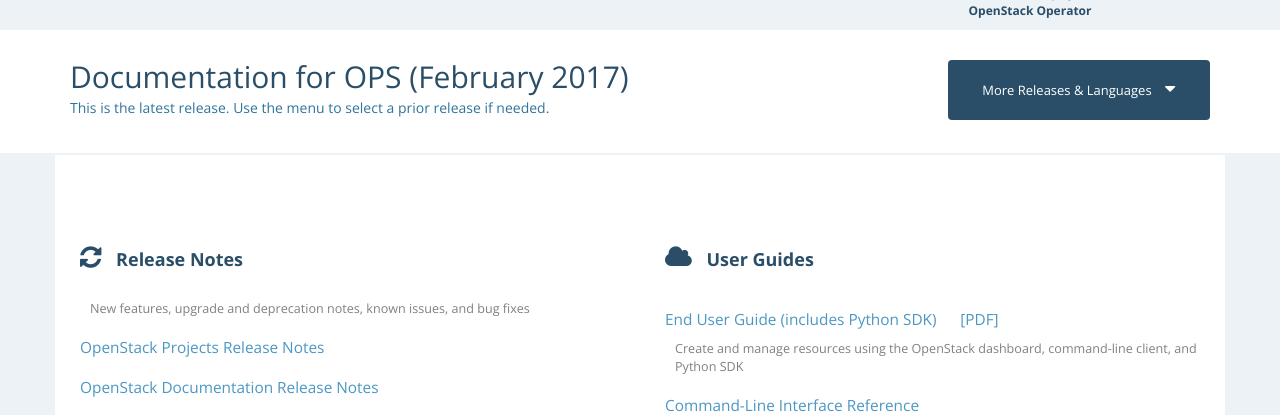
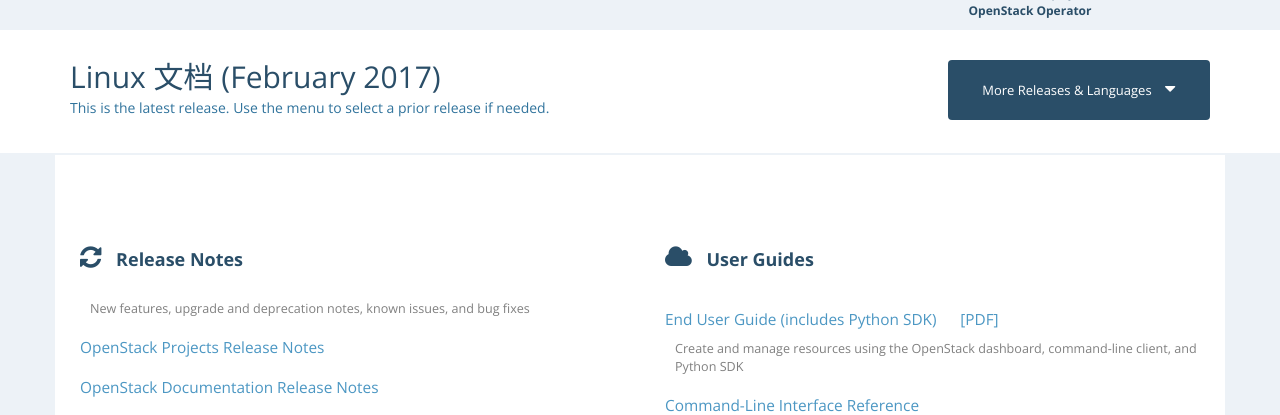
Before and after one commit to xiaotuanyu120/markdown_build_static_html, a Flask app: page /home in a window 1280 px wide. Shown: the part 484-899 px from the top of the page. Run offline with Flask 2, Linux system fonts and the light colour scheme; some libraries are stand-ins or nearby versions.

Commit message:
汉化几个主要标题

```diff
--- a/MyBlog/templates/base/home.html
+++ b/MyBlog/templates/base/home.html
@@ -433,11 +433,11 @@
     <div class="row">
      <div class="col-lg-8 col-md-8 col-sm-8">
       <h1>
-       Welcome to Xiao5tech Documentation
+       欢迎来到 Xiao5tech 文档库
       </h1>
       <p>
        <strong>
-        What is OpenStack?
+        什么是 Xiao5tech?
        </strong>
        OpenStack is a cloud operating system that controls large pools of compute, storage, and networking resources throughout a datacenter, all managed through a dashboard that gives administrators control while empowering their users to provision resources through a web interface.
       </p>
@@ -489,7 +489,7 @@
      <div class="row">
       <div class="col-lg-9 col-md-9 col-sm-9">
        <h2>
-        Documentation for OPS (February 2017)
+        Linux 文档 (February 2017)
        </h2>
        <p>
         This is the latest release. Use the menu to select a prior release if needed.
```
